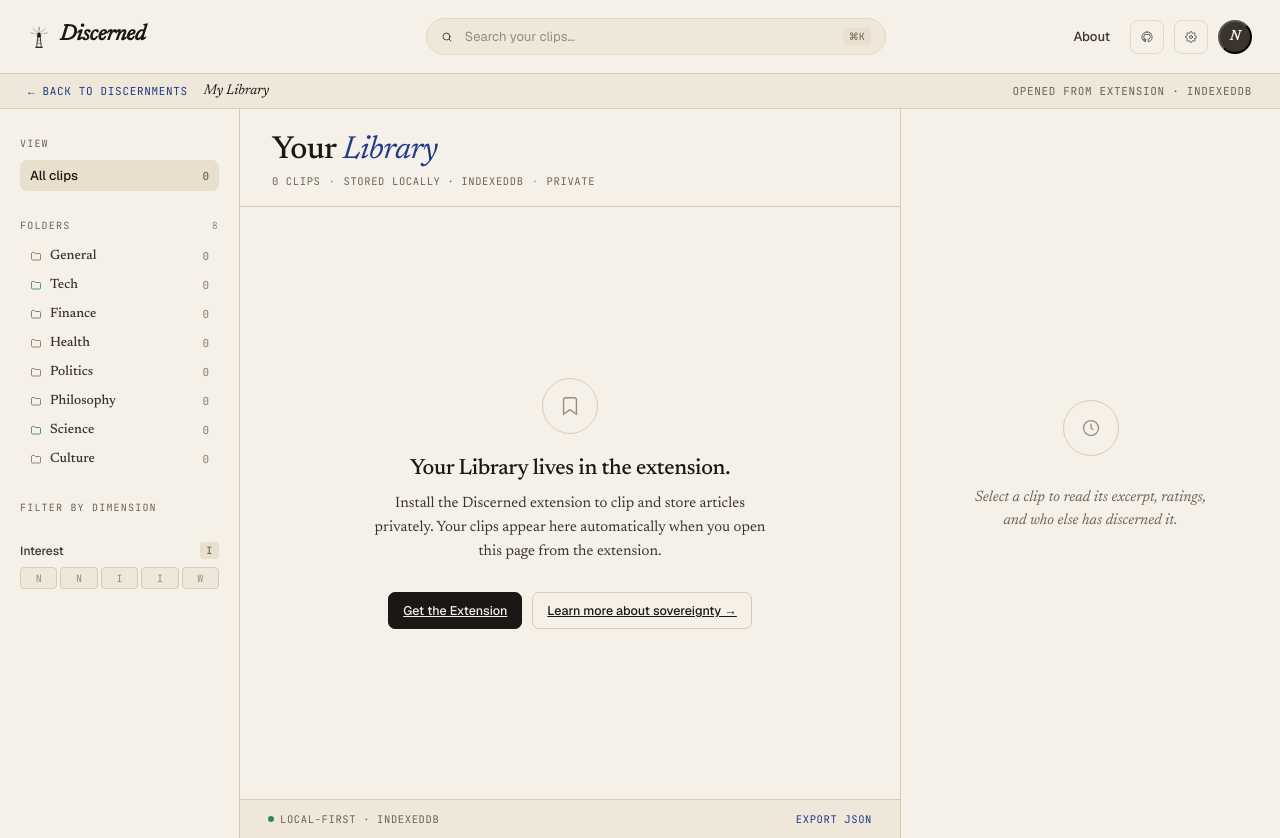
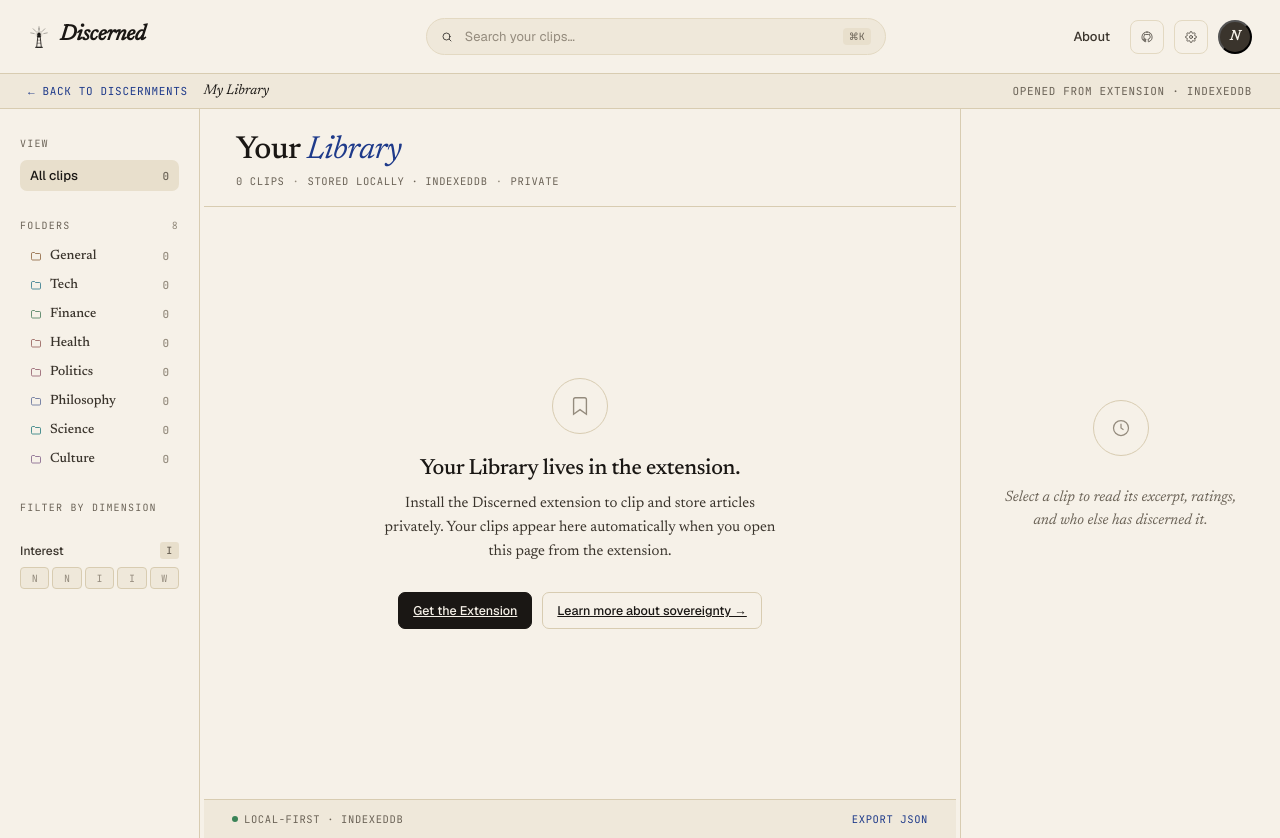
Before and after one commit to steveja42/discerned-web, a Next.js app: page /library in a window 1280 px wide. Built offline with nearby package versions, Linux system fonts and the light colour scheme.

Commit message:
Click on discerned goes to home page.

```diff
--- a/app/HomeClient.tsx
+++ b/app/HomeClient.tsx
@@ -25,7 +25,7 @@
 
   const handleBrandClick = () => {
     dismissPopover();
-    router.push('/about');
+    router.push('/');
   };
 
   const handleLearnMore = () => {
--- a/app/globals.css
+++ b/app/globals.css
@@ -106,6 +106,9 @@
 }
 .back-link { color: var(--accent-ink); cursor: pointer; text-decoration: none; }
 .back-link:hover { text-decoration: underline; }
+.back-link.brand-link { display: flex; align-items: center; gap: 7px; font-family: var(--serif); font-weight: 600; font-style: italic; }
+.back-link.brand-link:hover { text-decoration: none; opacity: 0.8; }
+.subpage-sep { color: var(--ink-4); }
 .subpage-title {
   font-family: var(--serif);
   font-style: italic;
@@ -315,6 +318,27 @@
   display: grid;
   grid-template-columns: 240px 1fr 380px;
   min-height: calc(100vh - 71px);
+}
+
+/* When JS drives column widths the inline style takes over; keep fallback for non-resizable usage */
+.resizable-main {
+  grid-template-columns: unset; /* overridden by inline style */
+}
+
+/* Column drag handle */
+.col-resizer {
+  width: 4px;
+  cursor: col-resize;
+  background: transparent;
+  position: relative;
+  z-index: 10;
+  transition: background 0.15s;
+  align-self: stretch;
+}
+.col-resizer:hover,
+.col-resizer:active {
+  background: var(--accent);
+  opacity: 0.35;
 }
 
 @media (max-width: 1180px) {
--- a/app/library/page.tsx
+++ b/app/library/page.tsx
@@ -5,12 +5,14 @@
 
 import { useState } from 'react';
 import Link from 'next/link';
+import { useRouter } from 'next/navigation';
 import TopBar from '@/components/chrome/TopBar';
 import Library from '@/components/clips/Library';
 import SignInModal from '@/components/auth/SignInModal';
 import { useNostrAuth } from '@/hooks/useNostrAuth';
 
 export default function LibraryPage() {
+  const router = useRouter();
   const { auth, signInPubkey } = useNostrAuth();
   const [signInOpen, setSignInOpen] = useState(false);
 
@@ -19,6 +21,7 @@
       <TopBar
         auth={auth}
         onSignIn={() => setSignInOpen(true)}
+        onBrandClick={() => router.push('/')}
         searchPlaceholder="Search your clips…"
       />
       <div className="subpage-bar">
--- a/components/clips/Library.tsx
+++ b/components/clips/Library.tsx
@@ -11,6 +11,7 @@
 import ClipRow from '@/components/feed/ClipRow';
 import DetailPanel from '@/components/feed/DetailPanel';
 import LibraryEmpty from './LibraryEmpty';
+import ResizableLayout from '@/components/layout/ResizableLayout';
 
 interface SidebarLocalProps {
   activeCat: string | null;
@@ -103,16 +104,7 @@
 
   const showEmpty = timedOut && !bridgePresent;
 
-  return (
-    <div className="app">
-      <div className="main">
-        <SidebarLocal
-          activeCat={activeCat}
-          setActiveCat={setActiveCat}
-          catCounts={catCounts}
-          totalCount={clips.length}
-        />
-
+  const feedContent = (
     <main className="feed-col">
       <div className="feed-head">
         <div>
@@ -157,9 +149,24 @@
         <span className="item"><a>Export JSON</a></span>
       </div>
     </main>
+  );
 
-        <DetailPanel clip={selected} onClose={() => setSelectedId(null)} />
-      </div>
+  return (
+    <div className="app">
+      <ResizableLayout
+        sidebar={
+          <SidebarLocal
+            activeCat={activeCat}
+            setActiveCat={setActiveCat}
+            catCounts={catCounts}
+            totalCount={clips.length}
+          />
+        }
+        feed={feedContent}
+        detail={<DetailPanel clip={selected} onClose={() => setSelectedId(null)} />}
+        initialSidebarWidth={200}
+        initialDetailWidth={320}
+      />
     </div>
   );
 }
--- /dev/null
+++ b/components/layout/ResizableLayout.tsx
@@ -0,0 +1,113 @@
+'use client';
+
+import { useRef, useCallback, useEffect, useState, type ReactNode } from 'react';
+
+interface ResizableLayoutProps {
+  sidebar: ReactNode;
+  feed: ReactNode;
+  detail: ReactNode;
+  /** Whether the detail panel is rendered (hidden on narrow viewports) */
+  showDetail?: boolean;
+  initialSidebarWidth?: number;
+  initialDetailWidth?: number;
+}
+
+const MIN_SIDEBAR = 160;
+const MAX_SIDEBAR = 400;
+const MIN_FEED = 280;
+const MIN_DETAIL = 260;
+const MAX_DETAIL = 600;
+
+export default function ResizableLayout({
+  sidebar,
+  feed,
+  detail,
+  showDetail = true,
+  initialSidebarWidth = 200,
+  initialDetailWidth = 320,
+}: ResizableLayoutProps) {
+  const [sidebarW, setSidebarW] = useState(initialSidebarWidth);
+  const [detailW, setDetailW] = useState(initialDetailWidth);
+  const containerRef = useRef<HTMLDivElement>(null);
+
+  const startDrag = useCallback(
+    (
+      e: React.MouseEvent,
+      setter: (w: number) => void,
+      getNewWidth: (dx: number, containerW: number, currentW: number) => number,
+    ) => {
+      e.preventDefault();
+      const startX = e.clientX;
+      const containerW = containerRef.current?.offsetWidth ?? 1200;
+      const currentW = setter === setSidebarW ? sidebarW : detailW;
+
+      const onMove = (ev: MouseEvent) => {
+        const dx = ev.clientX - startX;
+        setter(getNewWidth(dx, containerW, currentW));
+      };
+      const onUp = () => {
+        window.removeEventListener('mousemove', onMove);
+        window.removeEventListener('mouseup', onUp);
+        document.body.style.cursor = '';
+        document.body.style.userSelect = '';
+      };
+
+      document.body.style.cursor = 'col-resize';
+      document.body.style.userSelect = 'none';
+      window.addEventListener('mousemove', onMove);
+      window.addEventListener('mouseup', onUp);
+    },
+    [sidebarW, detailW],
+  );
+
+  const dragSidebar = useCallback(
+    (e: React.MouseEvent) => {
+      startDrag(e, setSidebarW, (dx, _cw, cur) =>
+        Math.max(MIN_SIDEBAR, Math.min(MAX_SIDEBAR, cur + dx)),
+      );
+    },
+    [startDrag],
+  );
+
+  const dragDetail = useCallback(
+    (e: React.MouseEvent) => {
+      startDrag(e, setDetailW, (dx, _cw, cur) =>
+        Math.max(MIN_DETAIL, Math.min(MAX_DETAIL, cur - dx)),
+      );
+    },
+    [startDrag],
+  );
+
+  const columns = showDetail
+    ? `${sidebarW}px 4px 1fr 4px ${detailW}px`
+    : `${sidebarW}px 4px 1fr`;
+
+  return (
+    <div
+      ref={containerRef}
+      className="main resizable-main"
+      style={{ gridTemplateColumns: columns }}
+    >
+      {sidebar}
+
+      <div
+        className="col-resizer"
+        onMouseDown={dragSidebar}
+        title="Drag to resize"
+      />
+
+      {feed}
+
+      {showDetail && (
+        <>
+          <div
+            className="col-resizer"
+            onMouseDown={dragDetail}
+            title="Drag to resize"
+          />
+          {detail}
+        </>
+      )}
+    </div>
+  );
+}
```
Also changed, not shown: app/about/page.tsx (+7 -2 lines), components/feed/CastFeed.tsx (+20 -13 lines). Lines whose indentation alone changed are shown as unchanged.
